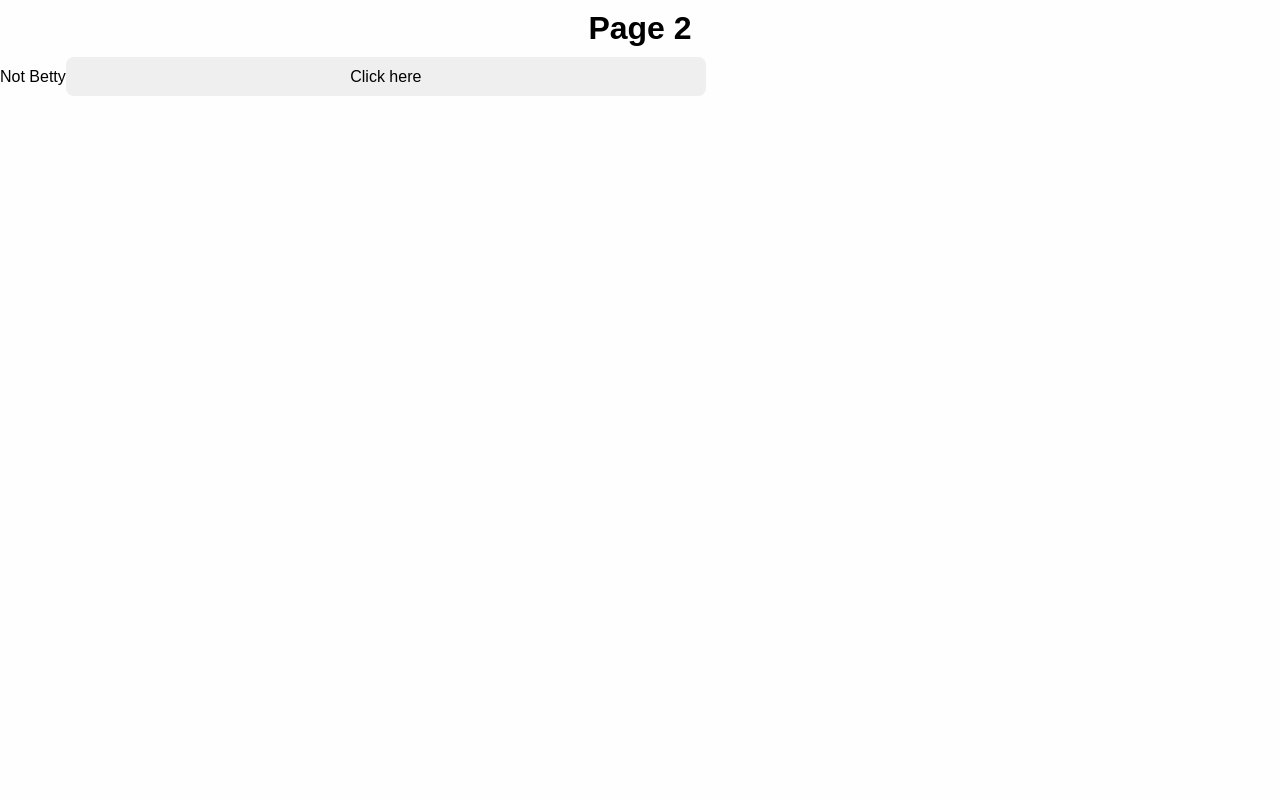
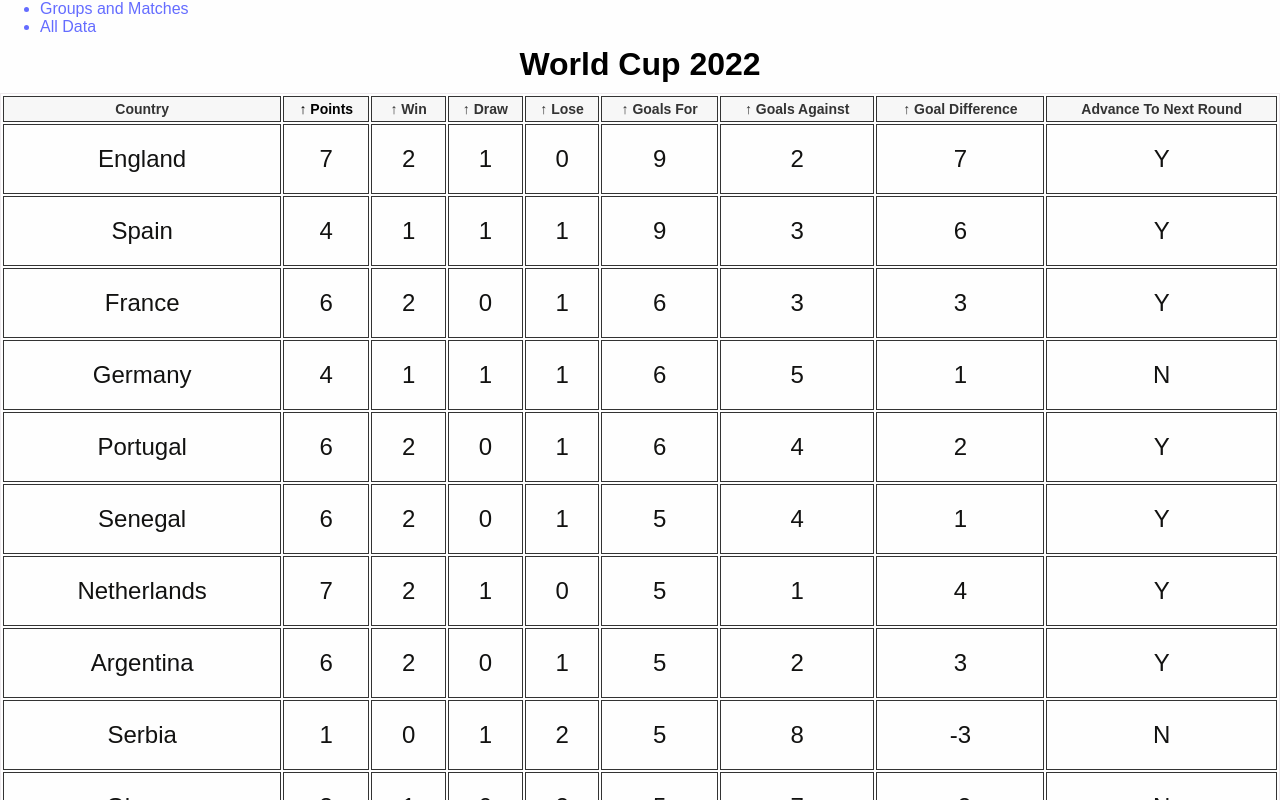
Before and after one commit to matthew-via-music/responsive-sortable-data-table, a React (Vite) app: page /page2 in a window 1280 px wide. Built offline with nearby package versions, Linux system fonts and the light colour scheme.

Commit message:
configure all data table with dynamic sorting and styling - wip

```diff
--- a/src/App.css
+++ b/src/App.css
@@ -97,6 +97,9 @@ table {
   text-align: center;
   margin-bottom: var(--tableMarginBottom);
 }
+th{
+  cursor: pointer;
+}
 table td, th {
   border-width: var(--borderSize);
   border-color: var(--tableHeadBorderCol);
@@ -119,7 +122,7 @@ table:not(table.matches) > thead > tr > td{
   background-size: cover;
   /* background-size: 100% 100%; */
 }
-thead > tr > td{
+thead > tr > th, thead > tr > td{
   padding: var(--tableHeadPadding);
   font-size: var(--tableHeadTextSize);
 }
--- a/src/App.tsx
+++ b/src/App.tsx
@@ -12,10 +12,10 @@ function App(props: Props) {
   return (
     <>
     <BrowserRouter>
-    {/* <Navbar/> */}
+    <Navbar/>
       <Routes>
         <Route path="/" element={<Page1 />} />
-        <Route path="/page2" element={<Page2 foo="Page" bar={2} />} />
+        <Route path="/page2" element={<Page2 />} />
         <Route path="*" element={<Page1 />} />
       </Routes>
     </BrowserRouter>
--- a/src/components/Navbar.tsx
+++ b/src/components/Navbar.tsx
@@ -7,8 +7,8 @@ function Navbar(props: Props) {
 
   return (
     <ul>
-      <Link to="/"><a><li>Home</li></a></Link>
-      <Link to="/page2"><a><li>Page2</li></a></Link>
+      <Link to="/"><li>Groups and Matches</li></Link>
+      <Link to="/page2"><li>All Data</li></Link>
     </ul>
   )
 }
--- /dev/null
+++ b/src/data/DataFlatId.ts
@@ -0,0 +1,150 @@
+import {GroupStatsDataA, GroupStatsDataB, GroupStatsDataC, GroupStatsDataD, GroupStatsDataE, GroupStatsDataF, GroupStatsDataG, GroupStatsDataH} from "./Data"
+
+Object.entries([GroupStatsDataA, GroupStatsDataB, GroupStatsDataC, GroupStatsDataD, GroupStatsDataE, GroupStatsDataF, GroupStatsDataG, GroupStatsDataH]).flat().flat().shift()
+
+let data = [GroupStatsDataA, GroupStatsDataB, GroupStatsDataC, GroupStatsDataD, GroupStatsDataE, GroupStatsDataF, GroupStatsDataG, GroupStatsDataH].flat()
+
+data.forEach(x => delete x.id)
+data.forEach((obj, i) => obj.id = i + 1)
+
+function arraymove(arr:any, fromIndex:any, toIndex:any) {
+  var element = arr[fromIndex];
+  arr.splice(fromIndex, 1);
+  arr.splice(toIndex, 0, element);
+}
+
+// console.clear()
+
+let GSDA = Object.entries(data[0])
+arraymove(GSDA, 11, 0)
+let GSDA1 = Object.fromEntries(GSDA)
+
+let GSDA2 = Object.entries(data[1])
+arraymove(GSDA2, 11, 0)
+let GSDAI2 = Object.fromEntries(GSDA2)
+
+let GSDA3 = Object.entries(data[2])
+arraymove(GSDA3, 11, 0)
+let GSDAI3 = Object.fromEntries(GSDA3)
+
+let GSDA4 = Object.entries(data[3])
+arraymove(GSDA4, 11, 0)
+let GSDAI4 = Object.fromEntries(GSDA4)
+
+let GSDA5 = Object.entries(data[4])
+arraymove(GSDA5, 11, 0)
+let GSDAI5 = Object.fromEntries(GSDA5)
+
+let GSDA6 = Object.entries(data[5])
+arraymove(GSDA6, 11, 0)
+let GSDAI6 = Object.fromEntries(GSDA6)
+
+let GSDA7 = Object.entries(data[6])
+arraymove(GSDA7, 11, 0)
+let GSDAI7 = Object.fromEntries(GSDA7)
+
+let GSDA8 = Object.entries(data[7])
+arraymove(GSDA8, 11, 0)
+let GSDAI8 = Object.fromEntries(GSDA8)
+
+let GSDA9 = Object.entries(data[8])
+arraymove(GSDA9, 11, 0)
+let GSDAI9 = Object.fromEntries(GSDA9)
+
+let GSDA10 = Object.entries(data[9])
+arraymove(GSDA10, 11, 0)
+let GSDAI10 = Object.fromEntries(GSDA10)
+
+let GSDA11 = Object.entries(data[10])
+arraymove(GSDA11, 11, 0)
+let GSDAI11 = Object.fromEntries(GSDA11)
+
+let GSDA12 = Object.entries(data[11])
+arraymove(GSDA12, 11, 0)
+let GSDAI12 = Object.fromEntries(GSDA12)
+
+let GSDA13 = Object.entries(data[12])
+arraymove(GSDA13, 11, 0)
+let GSDAI13 = Object.fromEntries(GSDA13)
+
+let GSDA14 = Object.entries(data[13])
+arraymove(GSDA14, 11, 0)
+let GSDAI14 = Object.fromEntries(GSDA14)
+
+let GSDA15 = Object.entries(data[14])
+arraymove(GSDA15, 11, 0)
+let GSDAI15 = Object.fromEntries(GSDA15)
+
+let GSDA16 = Object.entries(data[15])
+arraymove(GSDA16, 11, 0)
+let GSDAI16 = Object.fromEntries(GSDA16)
+
+let GSDA17 = Object.entries(data[16])
+arraymove(GSDA17, 11, 0)
+let GSDAI17 = Object.fromEntries(GSDA17)
+
+let GSDA18 = Object.entries(data[17])
+arraymove(GSDA18, 11, 0)
+let GSDAI18 = Object.fromEntries(GSDA18)
+
+let GSDA19 = Object.entries(data[18])
+arraymove(GSDA19, 11, 0)
+let GSDAI19 = Object.fromEntries(GSDA19)
+
+let GSDA20 = Object.entries(data[19])
+arraymove(GSDA20, 11, 0)
+let GSDAI20 = Object.fromEntries(GSDA20)
+
+let GSDA21 = Object.entries(data[20])
+arraymove(GSDA21, 11, 0)
+let GSDAI21 = Object.fromEntries(GSDA21)
+
+let GSDA22 = Object.entries(data[21])
+arraymove(GSDA22, 11, 0)
+let GSDAI22 = Object.fromEntries(GSDA22)
+
+let GSDA23 = Object.entries(data[22])
+arraymove(GSDA23, 11, 0)
+let GSDAI23 = Object.fromEntries(GSDA23)
+
+let GSDA24 = Object.entries(data[23])
+arraymove(GSDA24, 11, 0)
+let GSDAI24 = Object.fromEntries(GSDA24)
+
+let GSDA25 = Object.entries(data[24])
+arraymove(GSDA25, 11, 0)
+let GSDAI25 = Object.fromEntries(GSDA25)
+
+let GSDA26 = Object.entries(data[25])
+arraymove(GSDA26, 11, 0)
+let GSDAI26 = Object.fromEntries(GSDA26)
+
+let GSDA27 = Object.entries(data[26])
+arraymove(GSDA27, 11, 0)
+let GSDAI27 = Object.fromEntries(GSDA27)
+
+let GSDA28 = Object.entries(data[27])
+arraymove(GSDA28, 11, 0)
+let GSDAI28 = Object.fromEntries(GSDA28)
+
+let GSDA29 = Object.entries(data[28])
+arraymove(GSDA29, 11, 0)
+let GSDAI29 = Object.fromEntries(GSDA29)
+
+let GSDA30 = Object.entries(data[29])
+arraymove(GSDA30, 11, 0)
+let GSDAI30 = Object.fromEntries(GSDA30)
+
+let GSDA31 = Object.entries(data[30])
+arraymove(GSDA31, 11, 0)
+let GSDAI31 = Object.fromEntries(GSDA31)
+
+let GSDA32 = Object.entries(data[31])
+arraymove(GSDA32, 11, 0)
+let GSDAI32 = Object.fromEntries(GSDA32)
+
+let result = [GSDA1, GSDAI2, GSDAI3, GSDAI4, GSDAI5, GSDAI6, GSDAI7, GSDAI8, GSDAI9, GSDAI10, GSDAI11, GSDAI12, GSDAI13, GSDAI14, GSDAI15, GSDAI16, GSDAI17, GSDAI18, GSDAI19, GSDAI20, GSDAI21, GSDAI22, GSDAI23, GSDAI24, GSDAI25, GSDAI26, GSDAI27, GSDAI28, GSDAI29, GSDAI30, GSDAI31, GSDAI32]
+
+export default function dataFlatId(){
+  return result
+}
--- a/src/pages/Page2.tsx
+++ b/src/pages/Page2.tsx
@@ -1,43 +1,96 @@
 import { useState } from "react"
+import dataFlatId from "../data/DataFlatId"
 
-interface Lemon{
-  id: number,
-  user: string
+let dataR = dataFlatId()
+
+console.clear()
+// console.dir(data)
+
+// console.clear()
+function Page2() {
+  const [isActive, setIsActive] = useState(false)
+  const [data, setData] = useState(dataR.sort((x:any,y:any) => y.GoalsFor - x.GoalsFor))
+
+  // const sortArray = (type:any) => {
+  //   const types = {
+  //     Points: "Points",
+  //     Win: "Win",
+  //     Lose: "Lose",
+  //     Draw: "Draw",
+  //     GoalsFor: "GoalsFor",
+  //     GoalsAgainst: "GoalsAgainst",
+  //     GoalDifference: "GoalsDifference",
+  //   }
+  //   const sortProperty = types[type]
+  //   const sorted = [...dataR].sort((a, b) => b[sortProperty] - a[sortProperty])
+  //   setData(sorted)
+  // }
+
+function Points(){
+  setData([...dataR].sort((x:any,y:any) => y.Points - x.Points))
+  setIsActive(true)
 }
-interface Props {
-  foo: string,
-  bar: number,
-  getData?: () => string,
-  user?: Lemon
+function Win(){
+  setData([...dataR].sort((x:any,y:any) => y.Win - x.Win))
+}
+function Lose(){
+  setData([...dataR].sort((x:any,y:any) => y.Lose - x.GoalsFor))
+}
+function Draw(){
+  setData([...dataR].sort((x:any,y:any) => y.Draw - x.Draw))
+}
+function GoalsFor(){
+  setData([...dataR].sort((x:any,y:any) => y.GoalsFor - x.GoalsFor))
+}
+function GoalsAgainst(){
+  setData([...dataR].sort((x:any,y:any) => y.GoalsAgainst - x.GoalsAgainst))
+}
+function GoalDifference(){
+  setData([...dataR].sort((x:any,y:any) => y.GoalDifference - x.GoalDifference))
 }
 
-function Page2(props:Props){
-
-  const [data, setData] = useState("")
-  // const {} = props
-
-  const name:string = "Betty"
-
-  const getName = (n: number): string => {
-    if(n >= 27){
-      return name
-    } else {
-      return "Not Betty"
-    }
-  }
-
-  const handleClick = () => {
-    const data = props.getData?.()
-    setData(data || "")
-  }
   return (
     <>
-      <h1>{props.foo} {props.bar}</h1>
-      {getName(2)}
-      <button onClick={handleClick}>Click here</button>
-      <p>{data}</p>
+      <h1>World Cup 2022</h1>
+      {/* <pre>{JSON.stringify(data, null, 4)}</pre> */}
 
-      {props.user?.user}
+      {/* <select onChange={(e) => sortArray(e.target.value)}>
+        <option value="Points">Points</option>
+        <option value="Win">Win</option>
+        <option value="Lose">Lose</option>
+        <option value="Draw">Draw</option>
+        <option value="GoalsFor">Goals For</option>
+        <option value="GoalsAgainst">Goals Against</option>
+        <option value="GoalDifference">Goal Difference</option>
+      </select> */}
+
+      <table>
+      <thead><tr>
+        <th>Country</th>
+        <th onClick={()=> Points()} style={{color: (isActive ? "red" : "black")}}>&uarr;&nbsp;Points</th>
+        <th onClick={()=> Win()}>&uarr;&nbsp;Win</th>
+        <th onClick={()=> Draw()}>&uarr;&nbsp;Draw</th>
+        <th onClick={()=> Lose()} className="hideOnTablet">&uarr;&nbsp;Lose</th>
+        <th onClick={()=> GoalsFor()}>&uarr;&nbsp;Goals For</th>
+        <th onClick={()=> GoalsAgainst()} className="hideOnMobile">&uarr;&nbsp;Goals Against</th>
+        <th onClick={()=> GoalDifference()} className="hideOnTablet">&uarr;&nbsp;Goal Difference</th>
+        <th className="hideOnTablet">Advance To Next Round</th>
+      </tr></thead>
+      <tbody>
+      {data.map(x =>
+        <tr key={x.id}>
+          <td>{x.Country}</td>
+          <td>{x.Points}</td>
+          <td>{x.Win}</td>
+          <td>{x.Draw}</td>
+          <td className="hideOnTablet">{x.Lose}</td>
+          <td>{x.GoalsFor}</td>
+          <td className="hideOnMobile">{x.GoalsAgainst}</td>
+          <td className="hideOnTablet">{x.GoalDifference}</td>
+          <td className="hideOnTablet">{x.AdvanceToNextRound}</td>
+        </tr>
+      )}</tbody>
+      </table>
     </>
   )
 }
```
